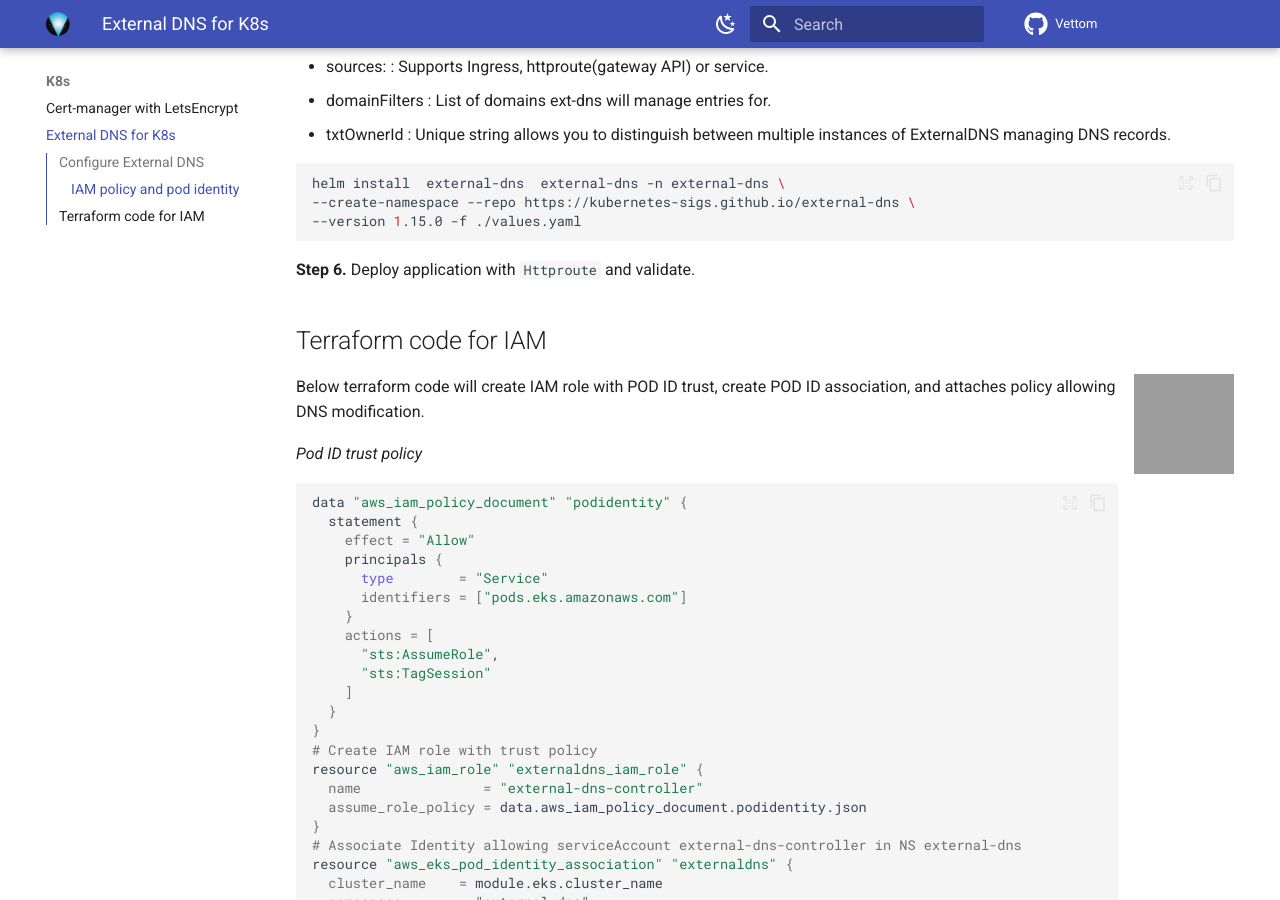
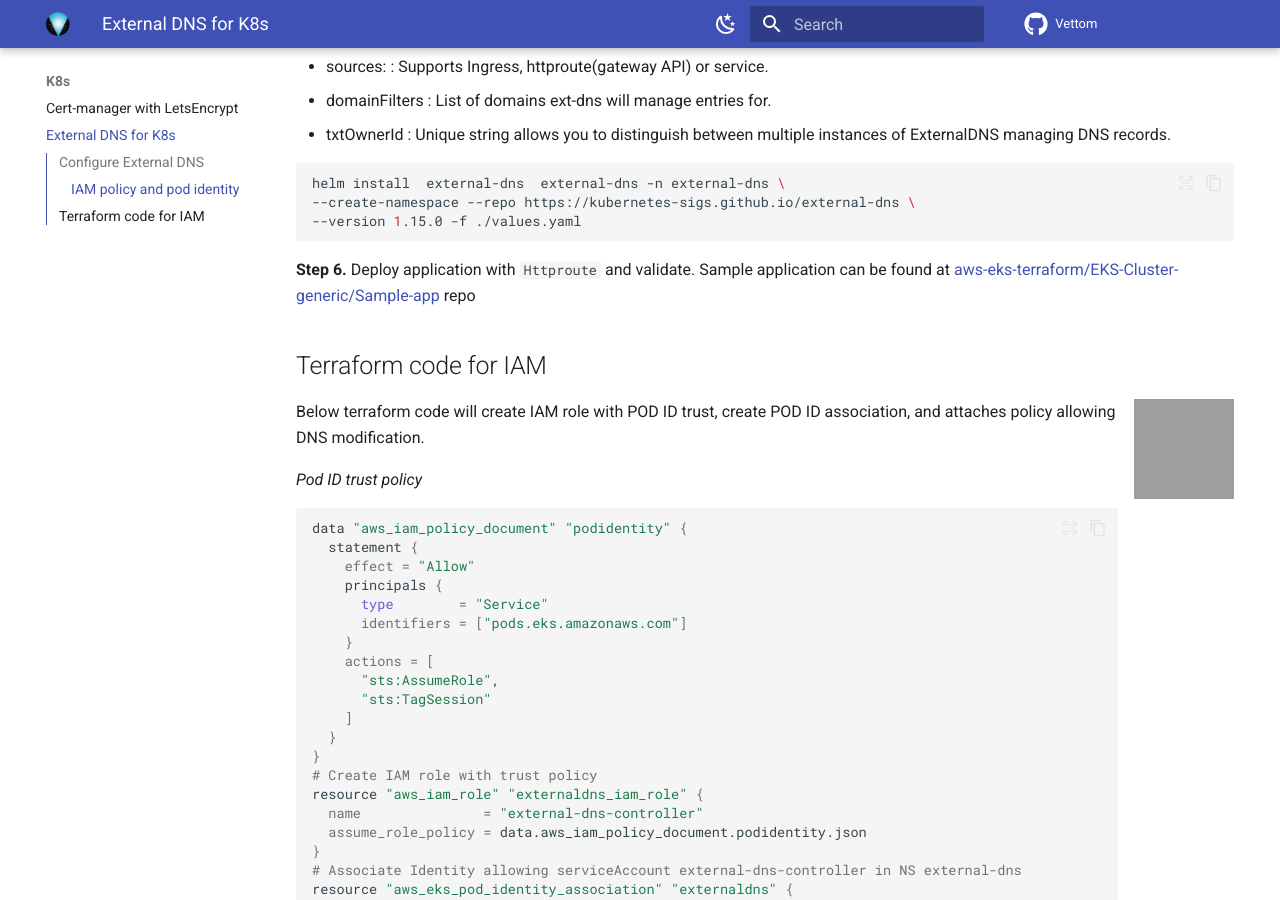
Before and after one commit to vettom/vettom.github.io, an MkDocs documentation site: the page built from docs/K8s/external-dns.md, in a window 1280 px wide and 900 px high, scrolled down 2539 px, cut to the strip 0-900 px from the top of the window. Built offline with MkDocs 1.6.1 and Material for MkDocs 9.7.7, drawn with Linux system fonts in a browser that asks for light colours; grey boxes are pictures that could not be loaded.

Commit message:
Update by DV on Thu 19 Dec 2024 11:49:32 GMT

````diff
--- a/docs/K8s/external-dns.md
+++ b/docs/K8s/external-dns.md
@@ -97,7 +97,7 @@ helm install  external-dns  external-dns -n external-dns \
 --version 1.15.0 -f ./values.yaml
 ```
 
-**Step 6.** Deploy application with `Httproute` and validate.
+**Step 6.** Deploy application with `Httproute` and validate. Sample application can be found at [aws-eks-terraform/EKS-Cluster-generic/Sample-app](https://github.com/vettom/aws-eks-terraform/blob/main/EKS-Cluster-generic/Sample-app/echoserver-gatewayapi.yaml) repo
 
 ## Terraform code for IAM
 ![terraform](https://vettom-images.s3.eu-west-1.amazonaws.com/generic/terraform.png){: style="height:100px;width:100px"  align="right" }
````
